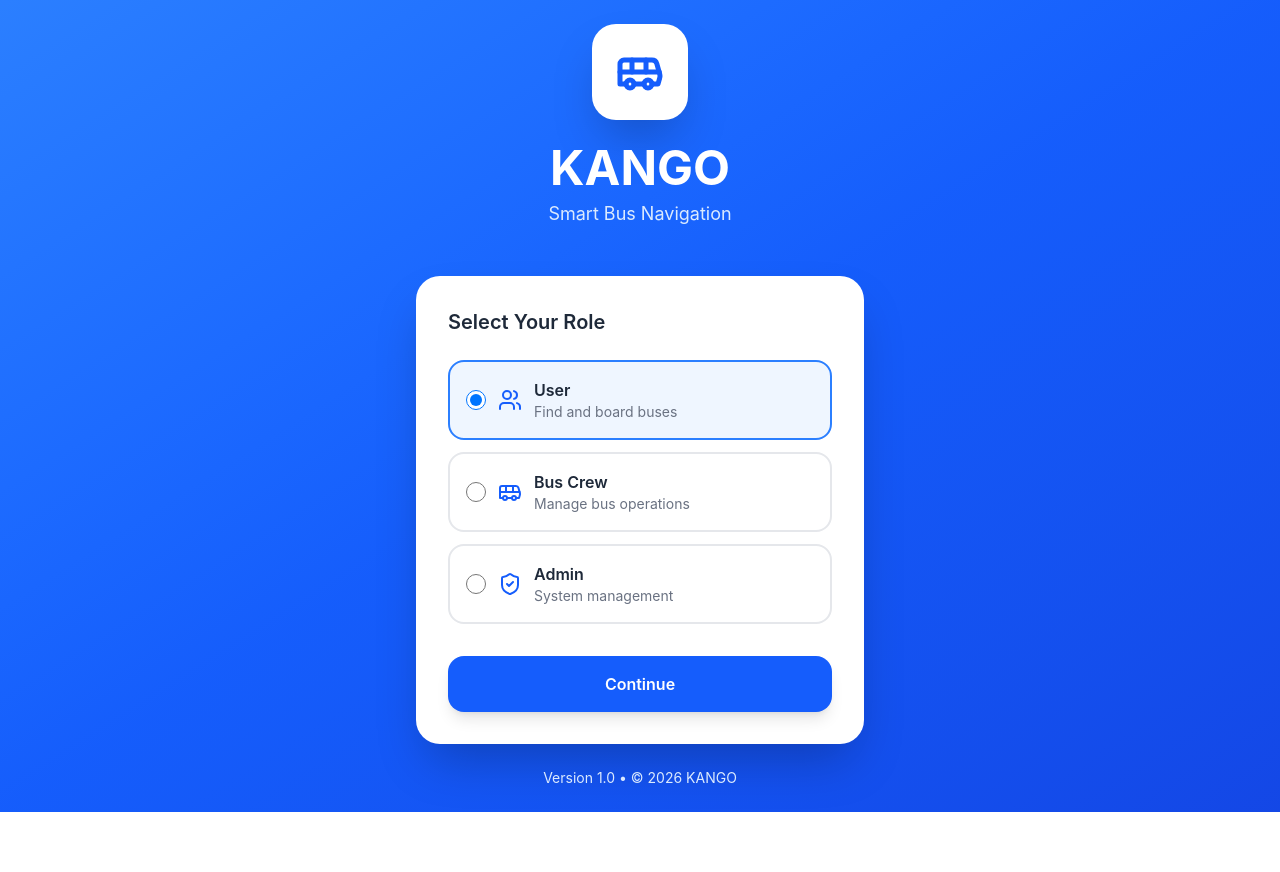
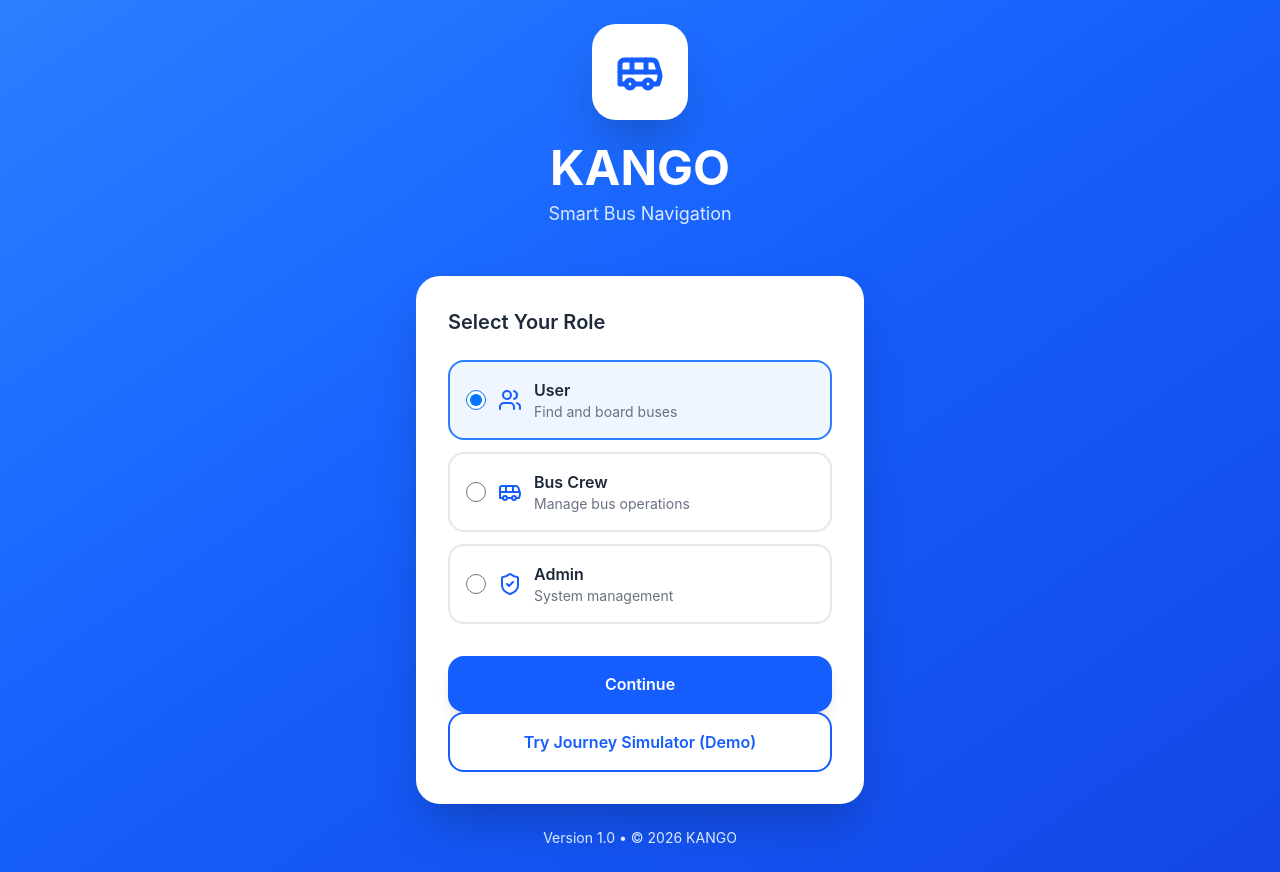
Before and after one commit to Isira-Kodikara/Kango-bus-app, a React (Vite) app in the folder frontend/: page / in a window 1280 px wide. Before the commit the page ends 812 px from the top, so only its background shows below. Built offline with nearby package versions, Linux system fonts and the light colour scheme; no server answers.

Commit message:
feat: add direct demo access and configure Mapbox token

```diff
--- a/frontend/src/components/WelcomeScreen.tsx
+++ b/frontend/src/components/WelcomeScreen.tsx
@@ -35,11 +35,10 @@ export function WelcomeScreen() {
           <div className="space-y-3">
             {/* User Role */}
             <label
-              className={`flex items-center p-4 rounded-2xl border-2 cursor-pointer transition-all ${
-                selectedRole === 'user'
+              className={`flex items-center p-4 rounded-2xl border-2 cursor-pointer transition-all ${selectedRole === 'user'
                   ? 'border-blue-500 bg-blue-50'
                   : 'border-gray-200 hover:border-blue-300'
-              }`}
+                }`}
             >
               <input
                 type="radio"
@@ -58,11 +57,10 @@ export function WelcomeScreen() {
 
             {/* Bus Crew Role */}
             <label
-              className={`flex items-center p-4 rounded-2xl border-2 cursor-pointer transition-all ${
-                selectedRole === 'crew'
+              className={`flex items-center p-4 rounded-2xl border-2 cursor-pointer transition-all ${selectedRole === 'crew'
                   ? 'border-blue-500 bg-blue-50'
                   : 'border-gray-200 hover:border-blue-300'
-              }`}
+                }`}
             >
               <input
                 type="radio"
@@ -81,11 +79,10 @@ export function WelcomeScreen() {
 
             {/* Admin Role */}
             <label
-              className={`flex items-center p-4 rounded-2xl border-2 cursor-pointer transition-all ${
-                selectedRole === 'admin'
+              className={`flex items-center p-4 rounded-2xl border-2 cursor-pointer transition-all ${selectedRole === 'admin'
                   ? 'border-blue-500 bg-blue-50'
                   : 'border-gray-200 hover:border-blue-300'
-              }`}
+                }`}
             >
               <input
                 type="radio"
@@ -110,6 +107,14 @@ export function WelcomeScreen() {
           >
             Continue
           </button>
+
+          {/* Journey Simulator Button (For Demo) */}
+          <button
+            onClick={() => navigate('/journey-planner')}
+            className="w-full mt-3 bg-white border-2 border-blue-600 text-blue-600 hover:bg-blue-50 font-semibold py-4 rounded-2xl transition-colors"
+          >
+            Try Journey Simulator (Demo)
+          </button>
         </div>
 
         <p className="text-center text-blue-100 text-sm mt-6">
```
Also changed, not shown: 1 other file (tests, documents, lock files or other folders).
